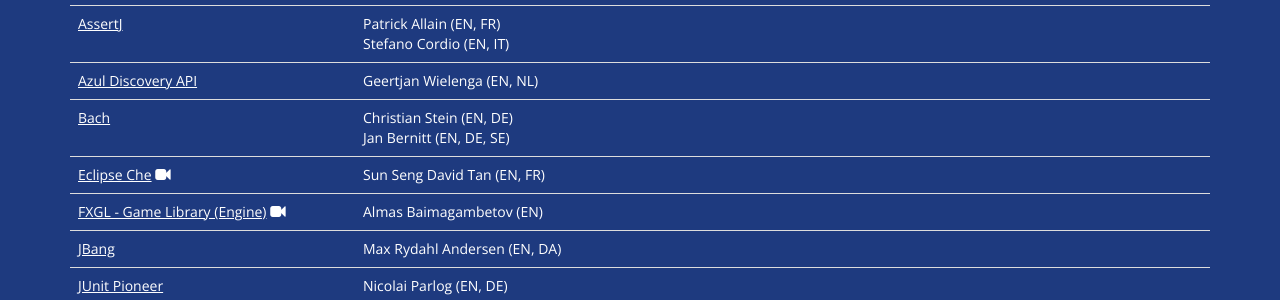
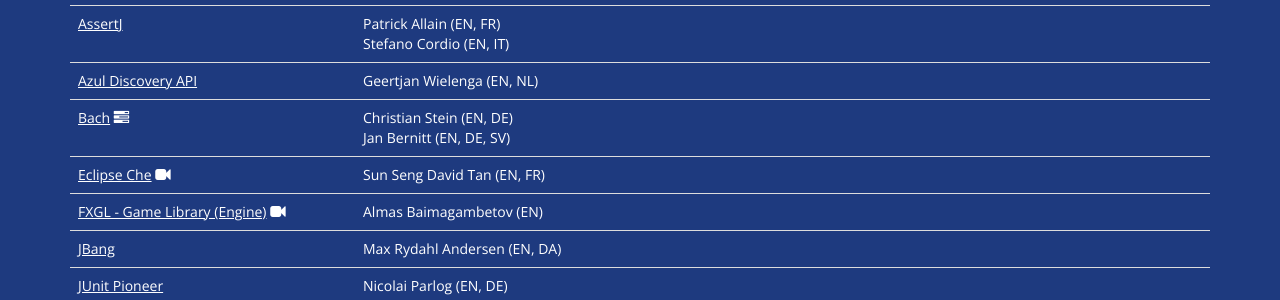
Before and after one commit to hack-commit-push/paris2021, a Jekyll site: the page built from index.html, in a window 1280 px wide and 900 px high, scrolled down 3915 px. Shown: the part 132-432 px from the top of the window. Built offline with Jekyll 4.4.1, drawn with Linux system fonts in a browser that asks for light colours.

```diff
--- a/_data/projects.yml
+++ b/_data/projects.yml
@@ -34,6 +34,9 @@
         - DE
 - name: Bach
   url: https://github.com/sormuras/bach
+  presentation:
+    link: https://github.com/sormuras/bach/discussions/233
+    icon: tasks
   leads:
     - name: Christian Stein
       spoken_languages:
@@ -43,7 +46,7 @@
       spoken_languages:
         - EN
         - DE
-        - SE
+        - SV
 - name: Maven JLink plugin and others
   url: https://maven.apache.org/plugins/maven-jlink-plugin/
   leads:
```
